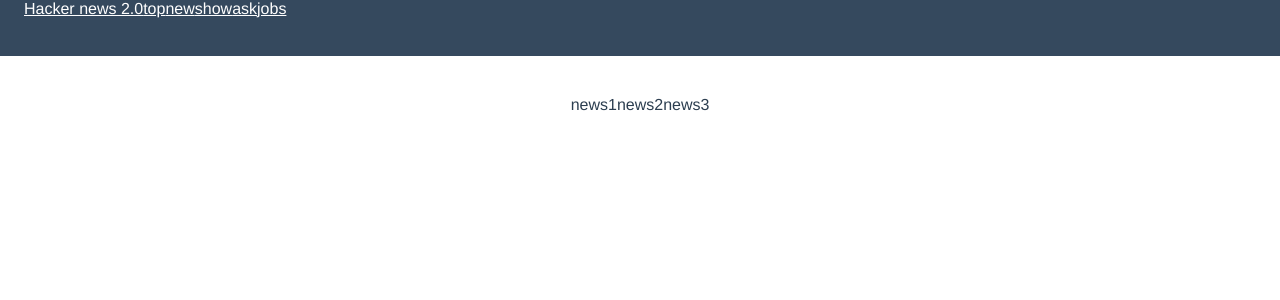
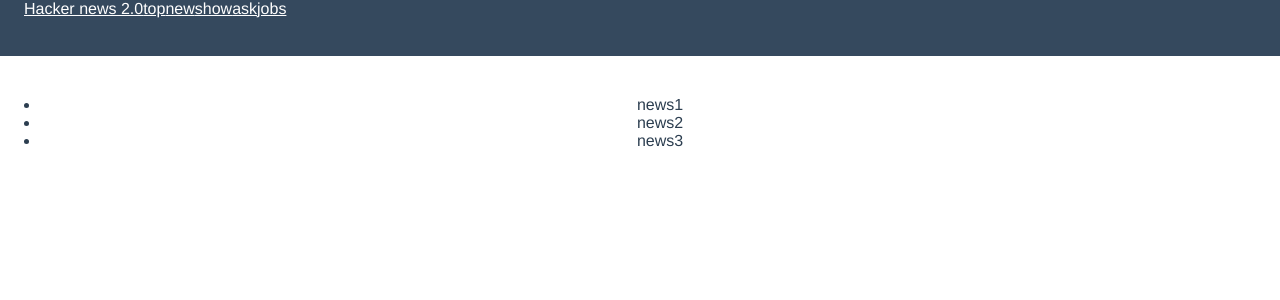
Before and after one commit to PierreCavalet/hnpwa, a Vue app: page /#/news in a window 1280 px wide. Before the commit this address led to /#/news. Shown: the top 300 px of the page. Built offline with nearby package versions, Linux system fonts and the light colour scheme.

Commit message:
add news component

```diff
--- /dev/null
+++ b/src/components/News.vue
@@ -0,0 +1,18 @@
+<template>
+  <li>
+    <div>{{ title }}</div>
+  </li>
+</template>
+
+<script>
+export default {
+  name: 'News',
+  props: {
+    title: String
+  }
+}
+</script>
+
+<style scoped>
+
+</style>
--- a/src/components/NewsList.vue
+++ b/src/components/NewsList.vue
@@ -1,12 +1,19 @@
 <template>
   <div class="news">
-    <span v-for="news in newsList" :key="news">{{ news }}</span>
+    <ul>
+    <news v-for="news in newsList" :key="news" :title="news"></news>
+    </ul>
   </div>
 </template>
 
 <script>
+import News from './News'
+
 export default {
   name: 'NewsList',
+  components: {
+    News
+  },
   data() {
     return {
       newsList: ['news1', 'news2', 'news3']
```
